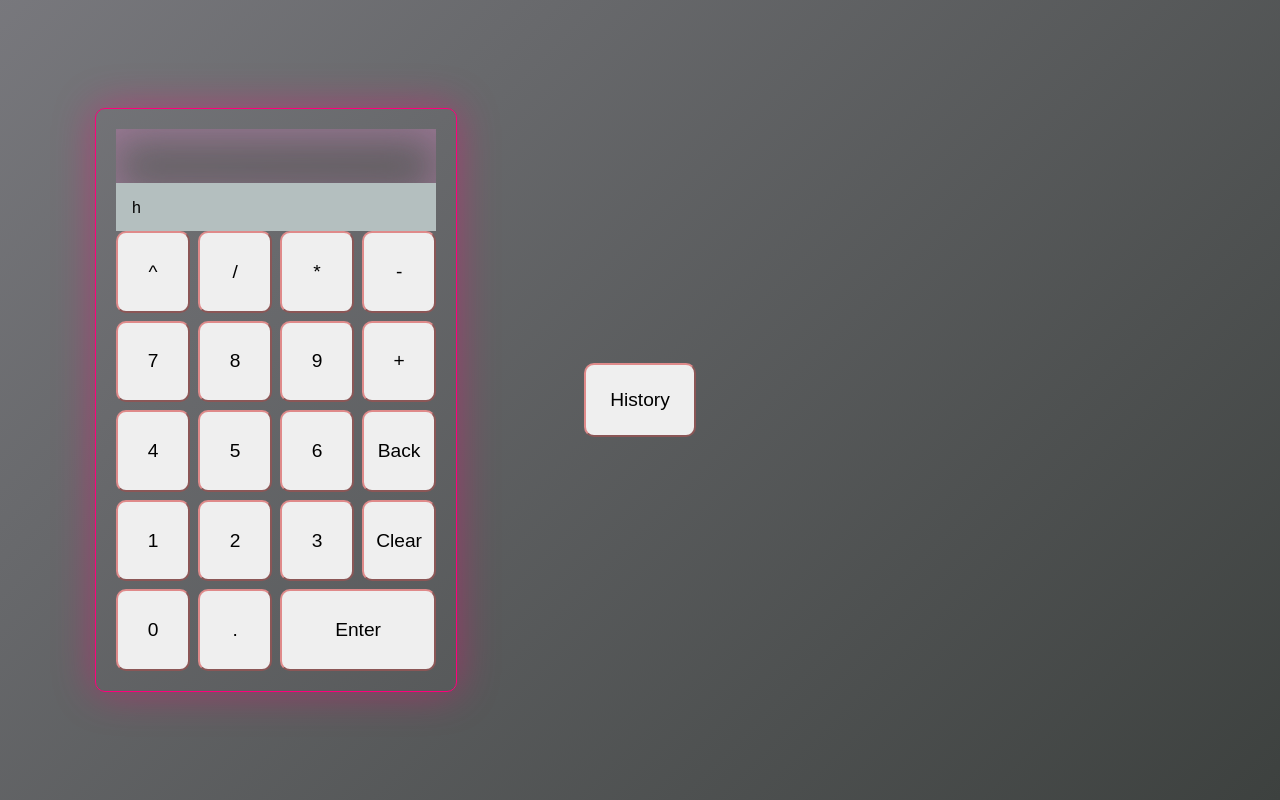
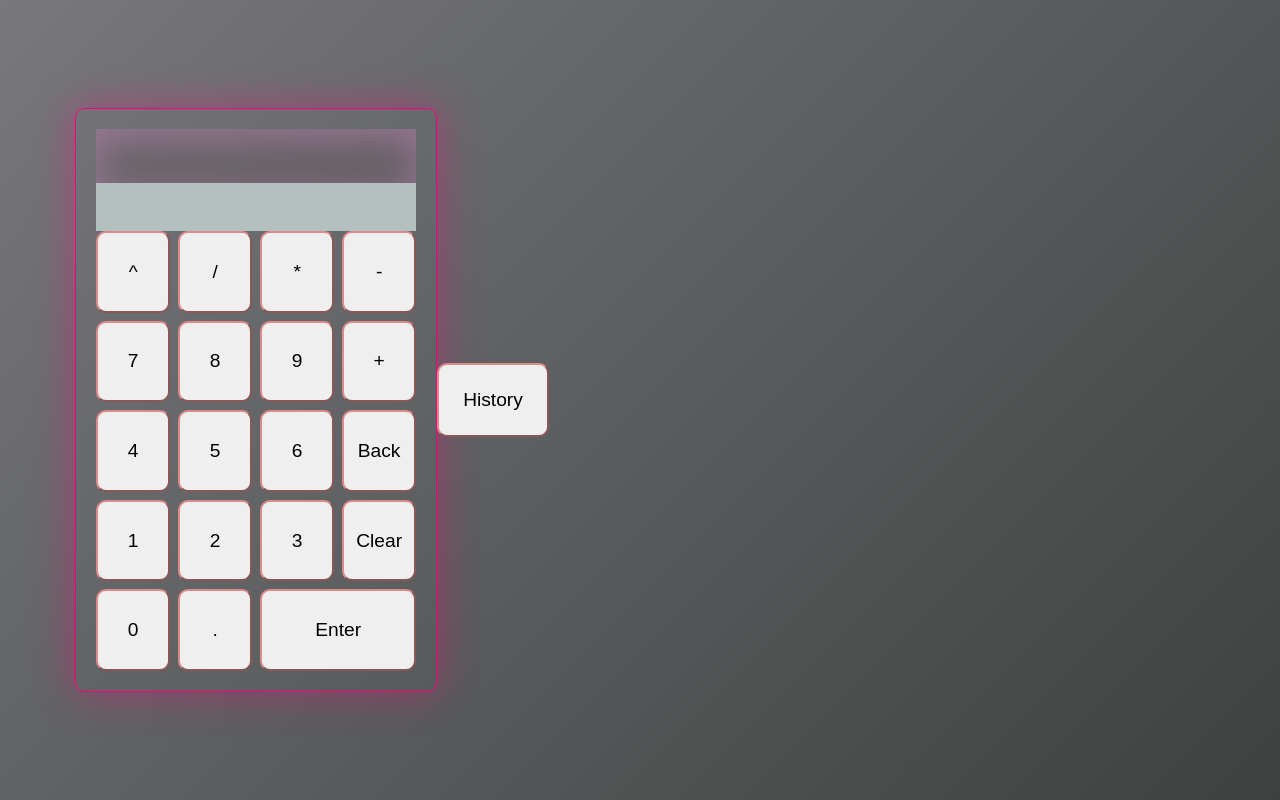
Before and after one commit to Vandana6261/optimized-calculator, a plain HTML site: page index.html in a window 1280 px wide. Drawn offline with Linux system fonts and the light colour scheme.

Commit message:
Structured the code.

```diff
--- a/index.html
+++ b/index.html
@@ -9,11 +9,11 @@
   </head>
   <body>
 
-    <div >
+    <div class="calculator">
       <div class="main">
         <div class="head">
           <input type="text" id="inputText" />
-          <div id="result">h</div>
+          <div id="result"></div>
         </div>
         <div class="container">
           <button id="pow">^</button>
@@ -38,9 +38,11 @@
           <!-- <button id="history">History</button> -->
         </div>
       </div>
+
+      <button id="history">History</button>
+
     </div>
 
-    <button id="history">History</button>
 
     <div class="his-container">
       <div id="history-div" class="hidden"> </div>
```
